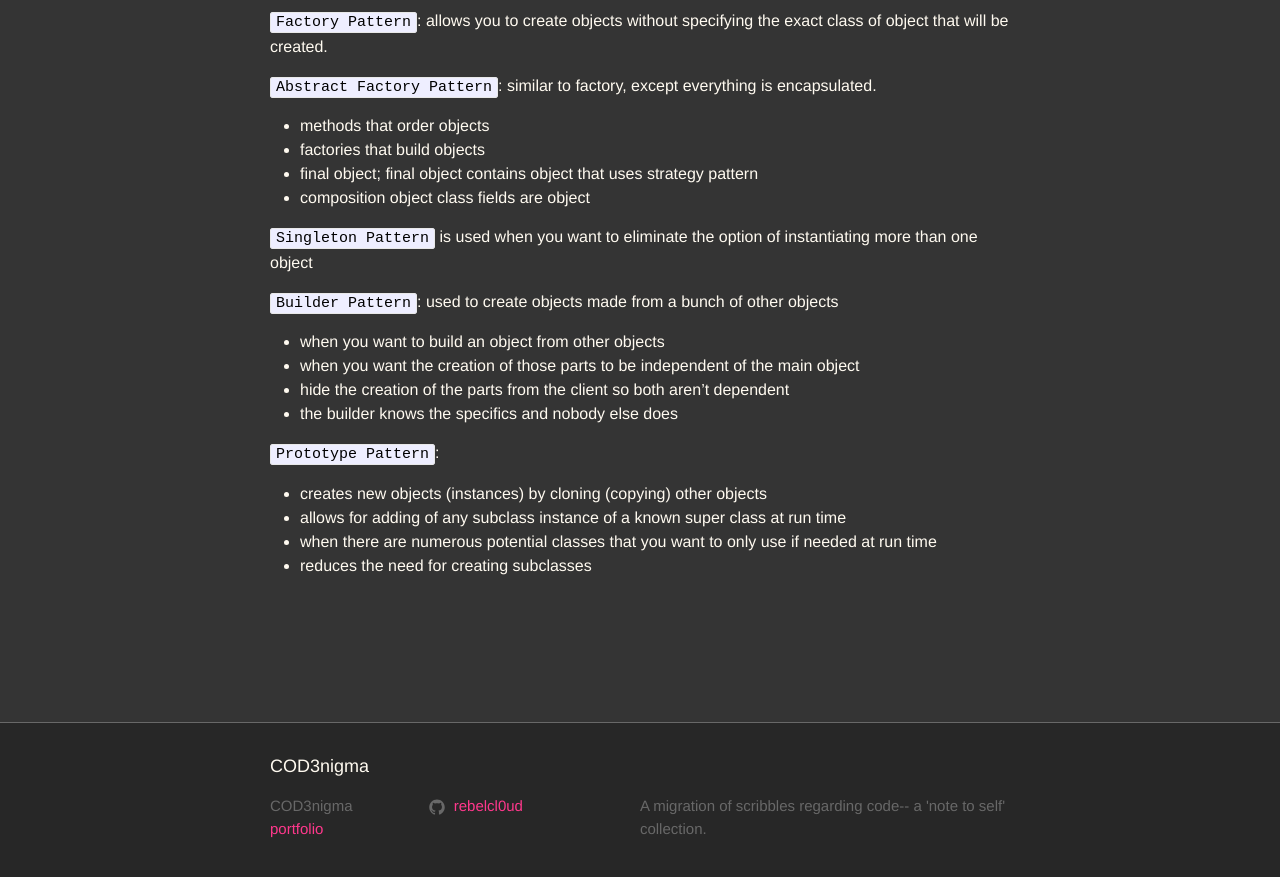
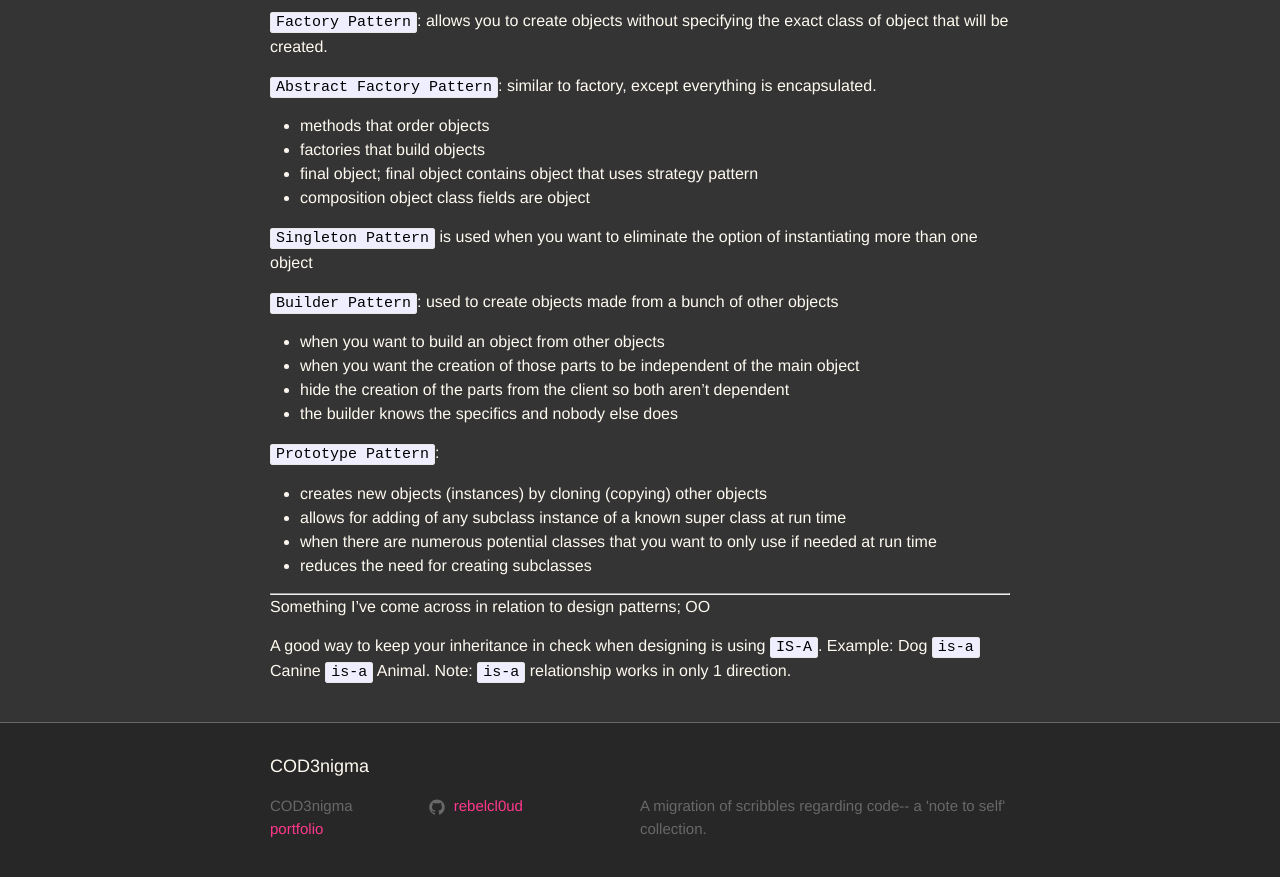
Before and after one commit to rebelcl0ud/blog, a Jekyll site: the page built from _posts/2019-03-17-[64]-design-patterns.markdown, in a window 1280 px wide and 900 px high, scrolled down 597 px. Shown: the top 877 px of the window. Built offline with Jekyll 4.4.1, drawn with Linux system fonts in a browser that asks for light colours.

Commit message:
update: OO design; inheritance

```diff
--- a/_posts/2019-03-17-[64]-design-patterns.markdown
+++ b/_posts/2019-03-17-[64]-design-patterns.markdown
@@ -38,3 +38,9 @@ I tend to forget things so I figure throwing a little post up with main pointers
   - allows for adding of any subclass instance of a known super class at run time
   - when there are numerous potential classes that you want to only use if needed at run time
   - reduces the need for creating subclasses
+
+  - - -
+
+  Something I've come across in relation to design patterns; OO
+
+  A good way to keep your inheritance in check when designing is using `IS-A`. Example: Dog `is-a` Canine `is-a` Animal. Note: `is-a` relationship works in only 1 direction.
```
